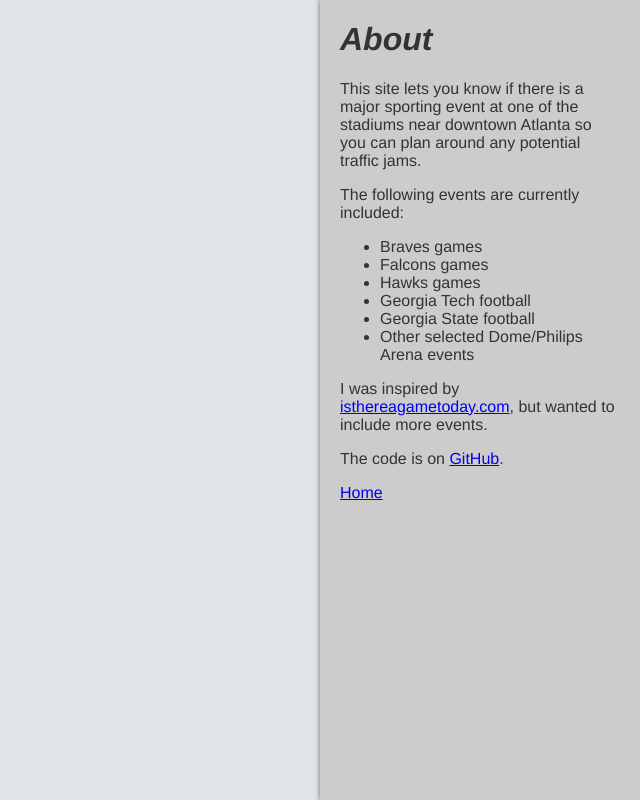
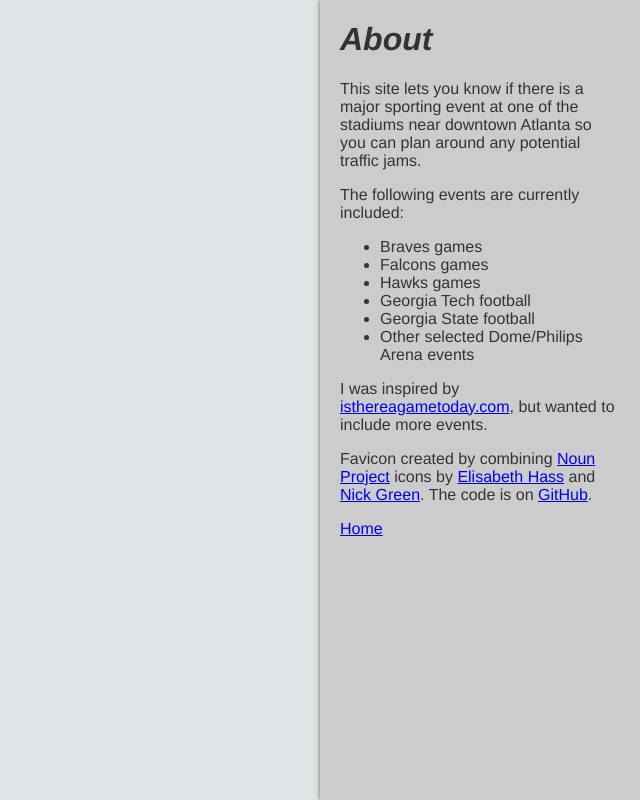
Before and after one commit to curtmerrill/atlgameday, a Django app: template gameday/templates/about.html in a window 1280 px wide. Shown: the whole page, without its empty margins (640-1280 px from the left). Run offline with Django 3.2, Linux system fonts and the light colour scheme; the template is opened without the code that fills it, so the values that code supplies are empty; some libraries are stand-ins or nearby versions.

Commit message:
Crediting icon creators

```diff
--- a/gameday/templates/about.html
+++ b/gameday/templates/about.html
@@ -15,6 +15,6 @@
 		<li>Other selected Dome/Philips Arena events</li>
 	</ul>
 	<p>I was inspired by <a href="http://isthereagametoday.com">isthereagametoday.com</a>, but wanted to include more events.</p>
-	<p>The code is on <a href="https://github.com/curtmerrill/atlgameday">GitHub</a>.</p>
+	<p>Favicon created by combining <a href="http://thenounproject.com">Noun Project</a> icons by <a href="http://thenounproject.com/theelisabeth/">Elisabeth Hass</a> and <a href="http://thenounproject.com/flowchartmedia/">Nick Green</a>. The code is on <a href="https://github.com/curtmerrill/atlgameday">GitHub</a>.</p>
     <p><a href="/">Home</a></p>
 {% endblock %}
```
